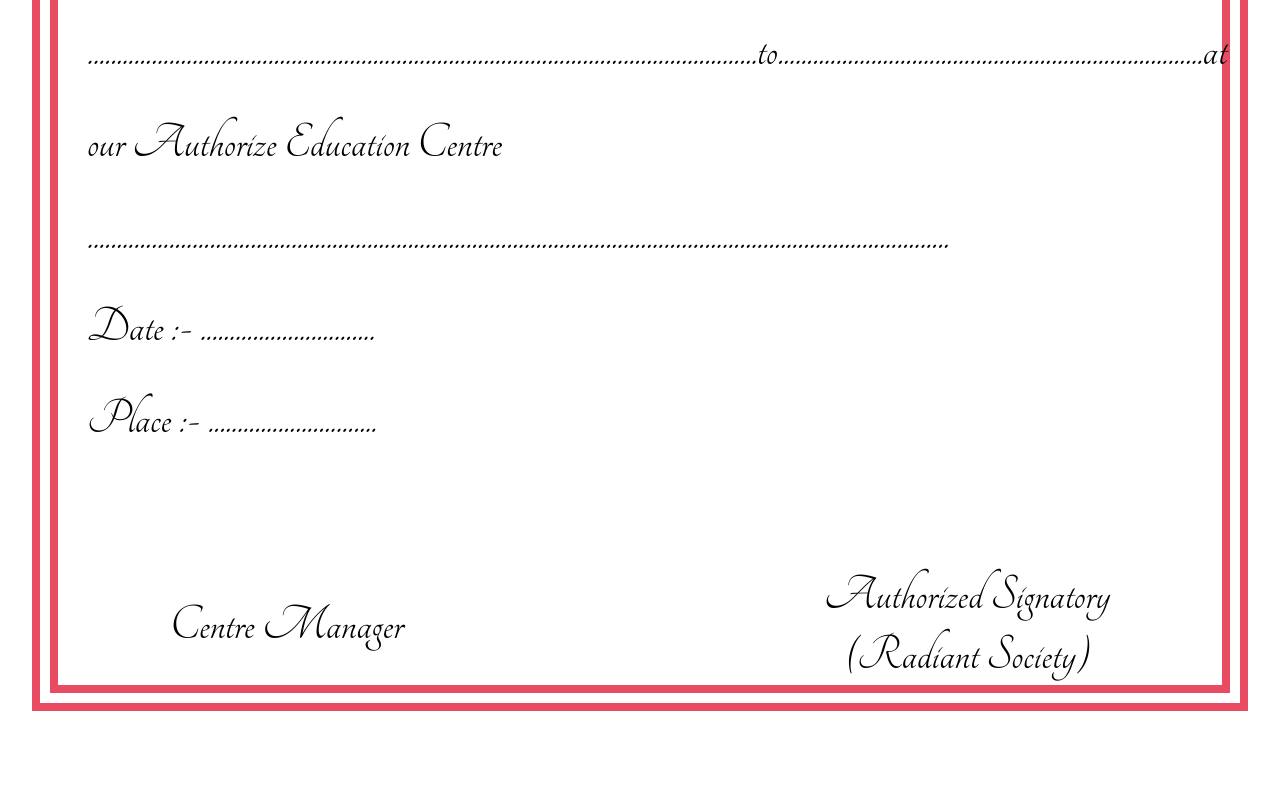
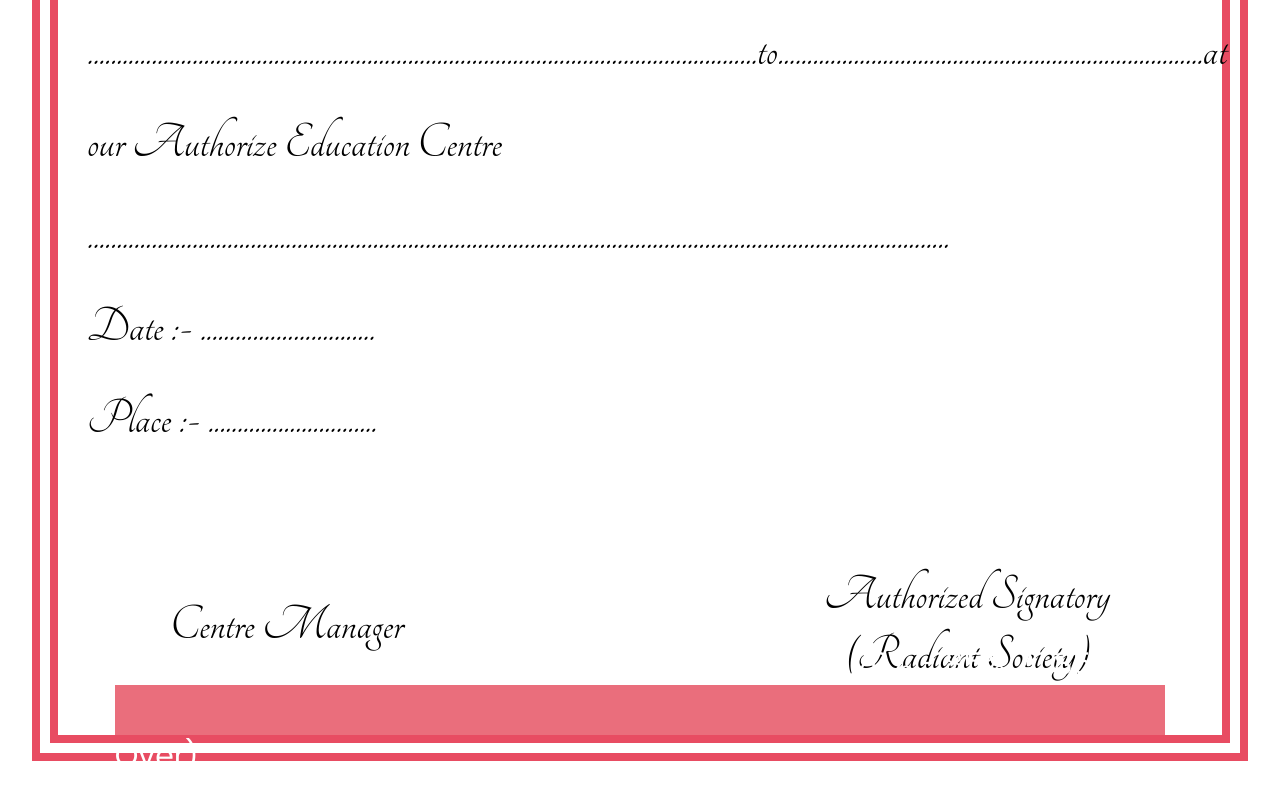
Before and after one commit to Vikalp-Mishra03/rediant_certificate, a plain HTML site: page index.html in a window 1280 px wide. Shown: the part 1661-2461 px from the top of the page. Before the commit the page ends 2372 px from the top, so only its background shows below. Drawn offline with Linux system fonts and the light colour scheme.

Commit message:
grades section complete

```diff
--- a/index.html
+++ b/index.html
@@ -59,7 +59,11 @@
                     <div class="manager">Centre Manager</div>
                     <div class="signature">Authorized Signatory <br> (Radiant Society)</div>
                 </div>
+                <div class="grades">
+                    (Legend of Grades : D: 50% - 60%, C: 60% - 70%, B: 70% - 85%, A: 85% & Over)
+                </div>
             </div>
+
         </div>
     </div>
     <script src="script.js"></script>
--- a/style.css
+++ b/style.css
@@ -118,7 +118,7 @@ header .img {
     font-family: 'Tangerine', cursive;
 }
 
-.higher{
+.higher {
     display: flex;
     align-items: center;
     justify-content: space-between;
@@ -128,7 +128,21 @@ header .img {
     margin-top: 100px;
 }
 
-.higher .signature{
+.higher .signature {
     line-height: 60px;
     text-align: center;
 }
+
+.grades {
+    width: 95%;
+    font-size: 30px;
+    font-family: 'Poppins', sans-serif;
+    margin-left: auto;
+    margin-right: auto;
+    height: 50px;
+    color: white;
+    background: #ea6e7c;
+    align-items: center;
+    display: flex;
+    justify-content: center;
+}
```
